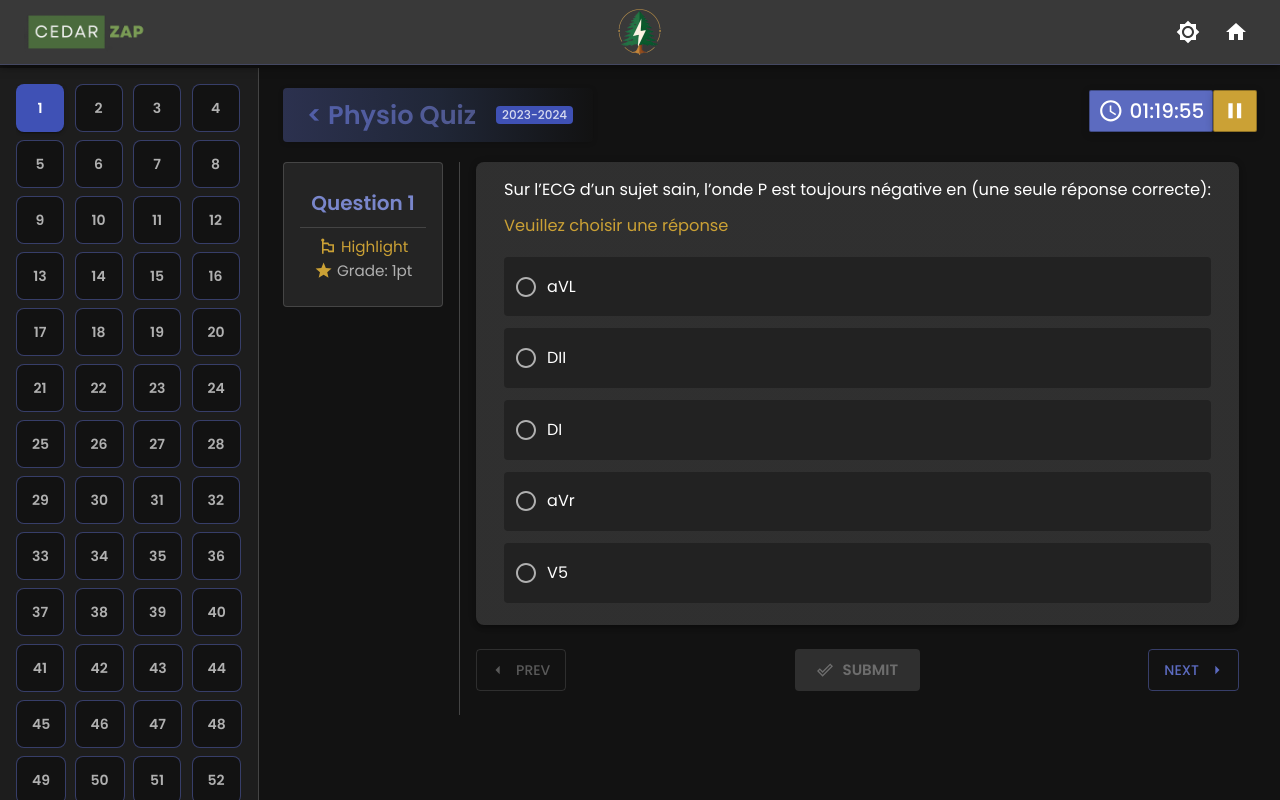
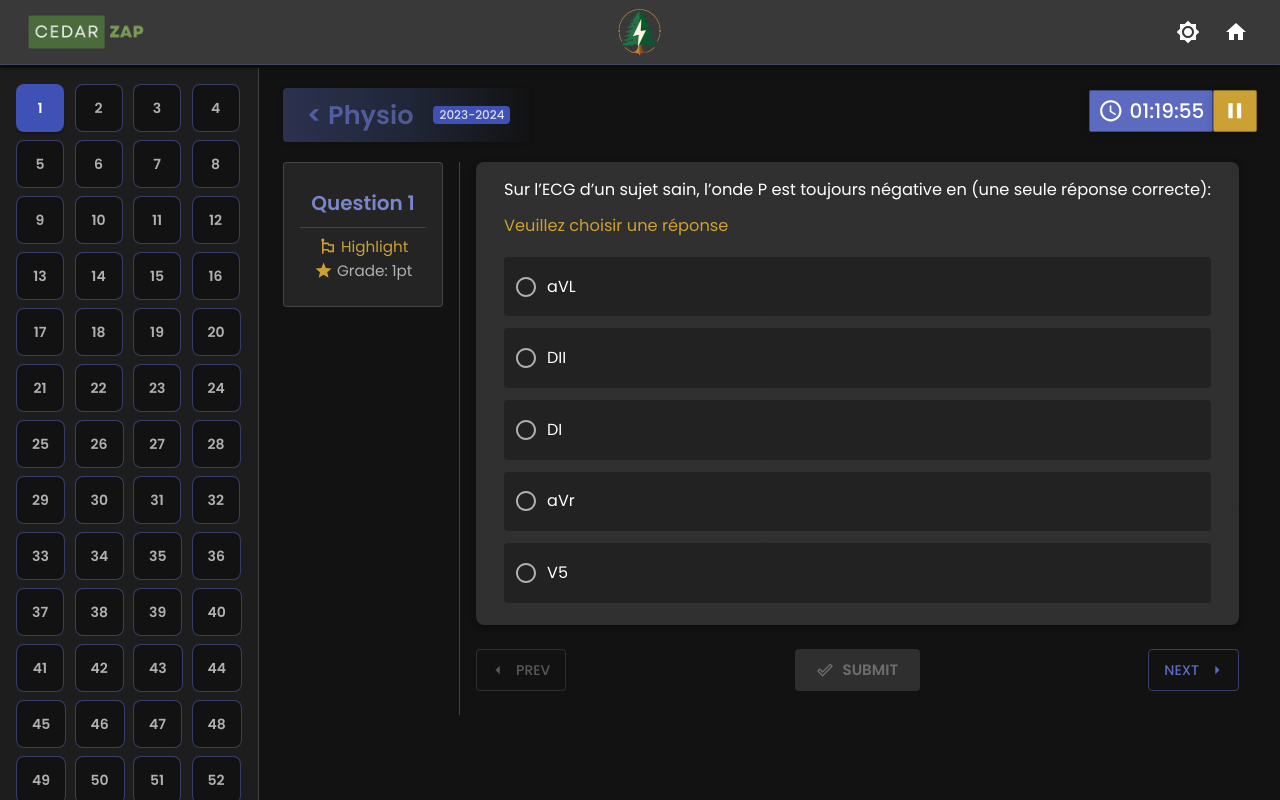
Before and after one commit to jmsazz00/cedar-zap, a React (Vite) app: page /quiz/1 in a window 1280 px wide. Built offline with nearby package versions, Linux system fonts and the light colour scheme.

Commit message:
Removing unnecessary text from quiz header

```diff
--- a/src/components/QuizHeader.tsx
+++ b/src/components/QuizHeader.tsx
@@ -51,7 +51,7 @@ const QuizHeader = ({ name, year }: Props) => {
           },
         }}
       >
-        &lt; {name} Quiz
+        &lt; {name}
       </Typography>
       <Typography
         variant="subtitle2"
```
